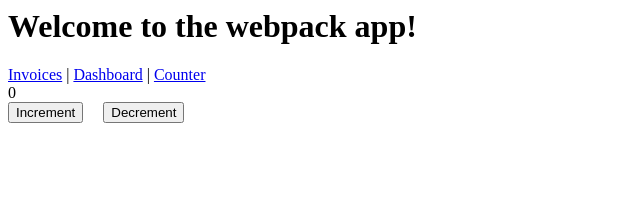
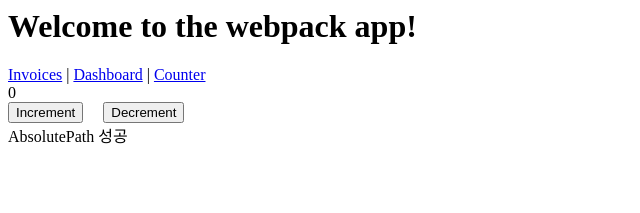
Before and after one commit to joon623/react-webpack, a React app: page /counter in a window 1280 px wide. Shown: the top 213 px of the page, without its empty margins (0-640 px from the left). Built offline with nearby package versions, Linux system fonts and the light colour scheme.

Commit message:
Add: webpack 절대 경로

```diff
--- a/package.json
+++ b/package.json
@@ -47,6 +47,7 @@
   "dependencies": {
     "@reduxjs/toolkit": "^1.7.1",
     "@types/react-redux": "^7.1.22",
+    "eslint-import-resolver-alias": "^1.1.2",
     "react-redux": "^7.2.6"
   }
 }
--- /dev/null
+++ b/src/AbsolutePath.tsx
@@ -0,0 +1,7 @@
+import React from 'react';
+
+function AbsolutePath() {
+  return <div>AbsolutePath 성공</div>;
+}
+
+export default AbsolutePath;
--- a/src/features/counter/Counter.tsx
+++ b/src/features/counter/Counter.tsx
@@ -1,6 +1,7 @@
 import React from 'react';
 import { decrement, increment } from './counterSlice';
 import { useAppDispatch, useAppSelector } from '../../../hooks/useToolkit';
+import AbsolutePath from '@src/AbsolutePath';
 import styles from './Counter.module.css';
 
 function Counter() {
@@ -24,6 +25,7 @@ function Counter() {
         >
           Decrement
         </button>
+        <AbsolutePath />
       </div>
     </div>
   );
--- a/webpack.config.js
+++ b/webpack.config.js
@@ -76,9 +76,18 @@ module.exports = {
 
   // 웹팩이 알아서 경로나 확장자를 처리할 수 있게 도와주는 옵션
   resolve: {
+    // 어디서 resolve 할 것 찾아야 하는지 알려준다!
     modules: ["node_modules"],
+    // 확장자 명칭을 생략 가능한 것들을 설정해준다!
     extensions: [".js", ".jsx", ".tsx", ".ts"],
+    // 별칭을 써줌으로써 절대경로를 설정해준다!
+    alias: {
+      '@src': path.resolve(__dirname, 'src')
+    }
   },
 
   devtool: "inline-source-map",
 };
+
+// 절대 경로 참고
+//https://chanyeong.com/blog/post/35
```
Also changed, not shown: tsconfig.json (+7 -0 lines), .eslintrc.js, 1 other file (tests, documents, lock files or other folders).
